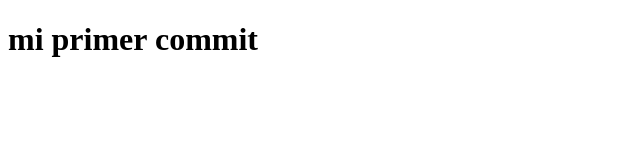
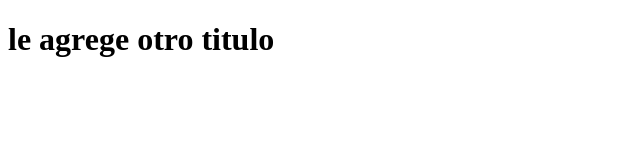
Before and after one commit to tacho2528/MiPrimerRepositorio, a plain HTML site: page index.html in a window 1280 px wide. Shown: the whole page, without its empty margins (0-640 px from the left). Drawn offline with Linux system fonts and the light colour scheme.

Commit message:
modifique el index.html

```diff
--- a/index.html
+++ b/index.html
@@ -6,6 +6,6 @@
     <title>Document</title>
 </head>
 <body>
-    <h1>mi primer commit</h1>
+    <h1>le agrege otro titulo</h1>
 </body>
 </html>
```
